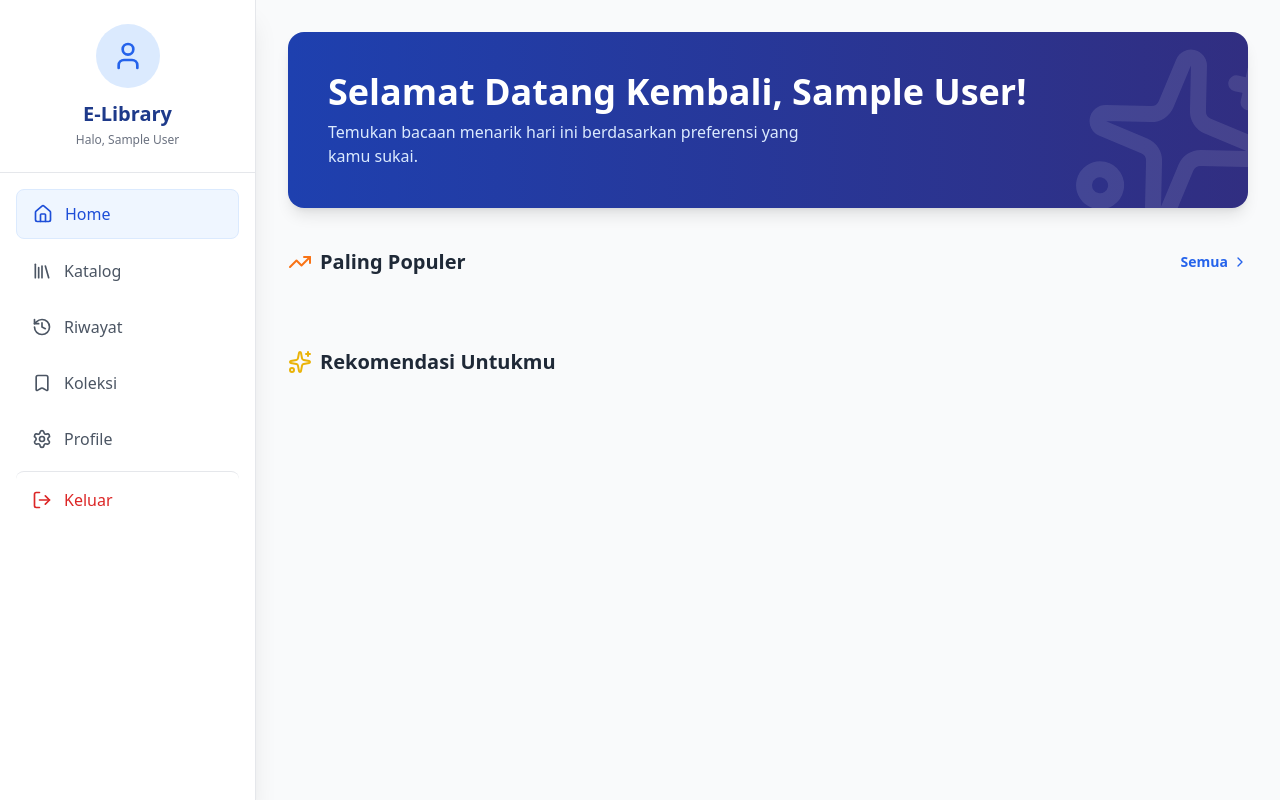
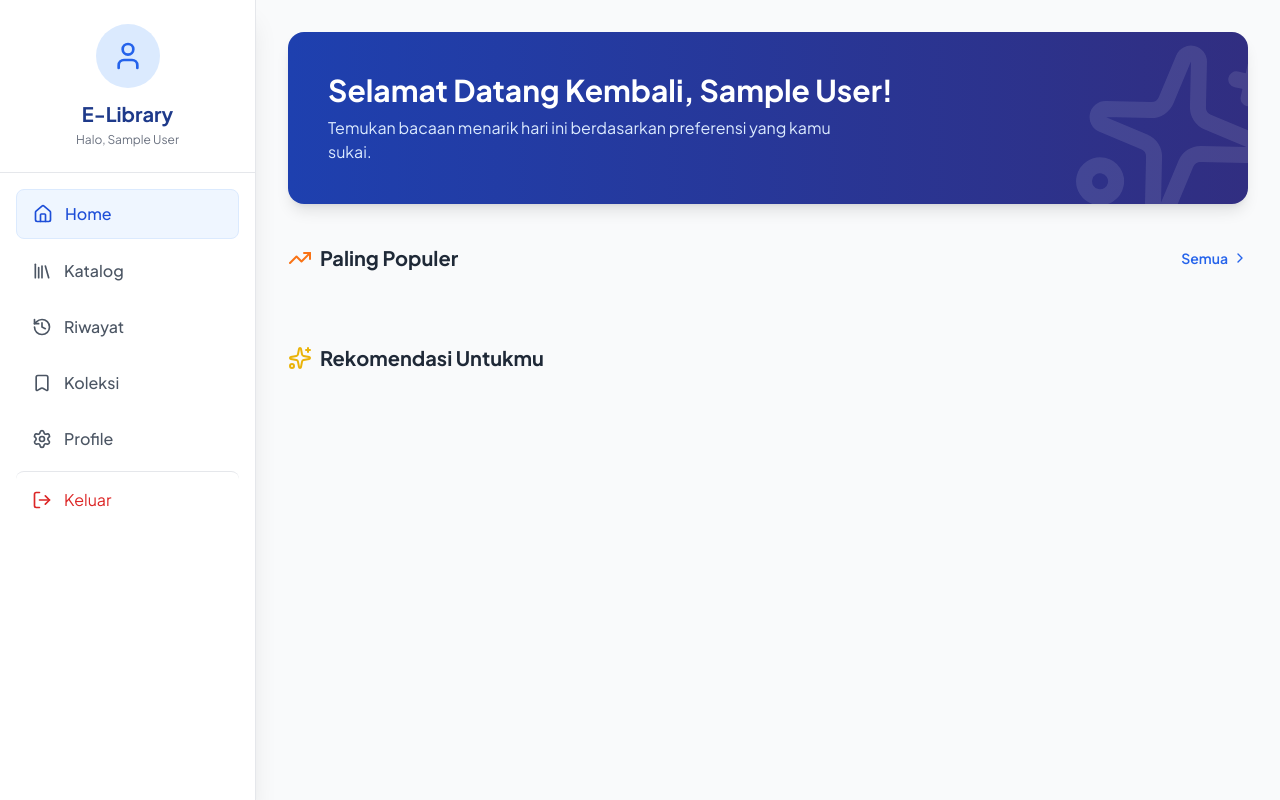
Before and after one commit to avsnaelfrb/UAS-Pemrog-web, a PHP site: page /Frontend/home.php in a window 1280 px wide. Run offline with PHP 8.4, Linux system fonts and the light colour scheme; the visitor is signed in with stand-in values (Sample User, id 1); data that the repository does not hold is empty; some libraries are stand-ins or nearby versions.

Commit message:
docs: refactor font styling

```diff
--- a/Frontend/home.php
+++ b/Frontend/home.php
@@ -84,7 +84,11 @@ if (mysqli_num_rows($recommended_books) == 0) {
     <title>Home - E-Library</title>
     <script src="https://cdn.tailwindcss.com"></script>
     <script src="https://unpkg.com/lucide@latest"></script>
+    <link href="https://fonts.googleapis.com/css2?family=Plus+Jakarta+Sans:wght@400;500;600;700;800&display=swap" rel="stylesheet">
     <style>
+        body {
+            font-family: 'Plus Jakarta Sans', sans-serif;
+        }
         .sidebar-transition {
             transition: transform 0.3s ease-in-out;
         }
@@ -102,7 +106,7 @@ if (mysqli_num_rows($recommended_books) == 0) {
     </style>
 </head>
 
-<body class="bg-gray-50 font-sans">
+<body class="bg-gray-50">
 
     <!-- OVERLAY MOBILE -->
     <div id="mobile-overlay" onclick="toggleSidebar()" class="fixed inset-0 bg-black bg-opacity-50 z-30 hidden lg:hidden backdrop-blur-sm"></div>
@@ -196,7 +200,7 @@ if (mysqli_num_rows($recommended_books) == 0) {
             <!-- Hero Banner -->
             <div class="mb-8 lg:mb-10 bg-gradient-to-r <?= $bgGradient ?> text-white rounded-2xl p-6 lg:p-10 shadow-lg relative overflow-hidden">
                 <div class="relative z-10">
-                    <h2 class="text-2xl lg:text-4xl font-bold mb-2">Selamat Datang Kembali, <?= htmlspecialchars($name) ?>!</h2>
+                    <h2 class="text-2xl lg:text-3xl font-bold mb-2">Selamat Datang Kembali, <?= htmlspecialchars($name) ?>!</h2>
                     <p class="text-<?= $themeClass ?>-100 max-w-lg text-sm lg:text-base">Temukan bacaan menarik hari ini berdasarkan preferensi yang kamu sukai.</p>
                 </div>
                 <i data-lucide="sparkles" class="absolute -right-6 -bottom-6 w-32 h-32 lg:w-48 lg:h-48 text-white opacity-10 rotate-12"></i>
```
